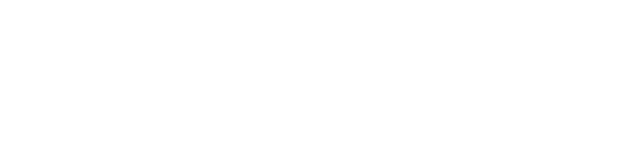
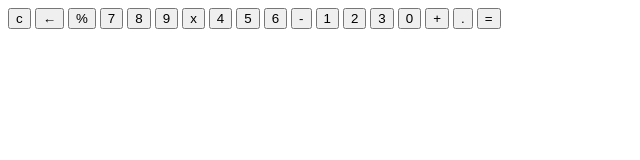
Before and after one commit to hitalocampo/Calculadora, a plain HTML site: page index.html in a window 1280 px wide. Shown: the whole page, without its empty margins (0-640 px from the left). Drawn offline with Linux system fonts and the light colour scheme.

Commit message:
maquetacion calculator

```diff
--- a/index.html
+++ b/index.html
@@ -5,6 +5,7 @@
     <meta http-equiv="X-UA-Compatible" content="IE=edge">
     <meta name="viewport" content="width=device-width, initial-scale=1.0">
     <title>Document</title>
+    <link rel="stylesheet" href="./Css/style.css">
 </head>
 <body>
     <div class="container">
@@ -13,6 +14,60 @@
                 <div id="valo-anterior"></div>
                 <div id="valor-actual"></div>
             </div>
+            <button class="col-2">
+                c
+            </button>
+            <button class="">
+                &larr;
+            </button>
+            <button class="operador">
+                %
+            </button>
+            <button class="numer">
+            7
+            </button>
+            <button class="numer">
+            8
+            </button>
+            <button class="numer">
+            9
+            </button>
+            <button class="operador">
+                x
+            </button>
+            <button class="numer">
+            4
+            </button>
+            <button class="numer">
+                5
+            </button>
+            <button class="numer">
+            6
+            </button>
+            <button class="operador">
+            -
+            </button>
+            <button class="numer">
+                1
+            </button>
+            <button class="numer">
+                2
+            </button>
+            <button class="numer">
+                3
+            </button>
+            <button class="col-2 numer">
+                0
+            </button>
+            <button class="operador">
+                +
+            </button>
+            <button class="numer">
+                .
+            </button>
+            <button class="operador">
+                =
+            </button>
         </div>
     </div>
 </body>
```
Lines whose indentation alone changed are shown as unchanged.
